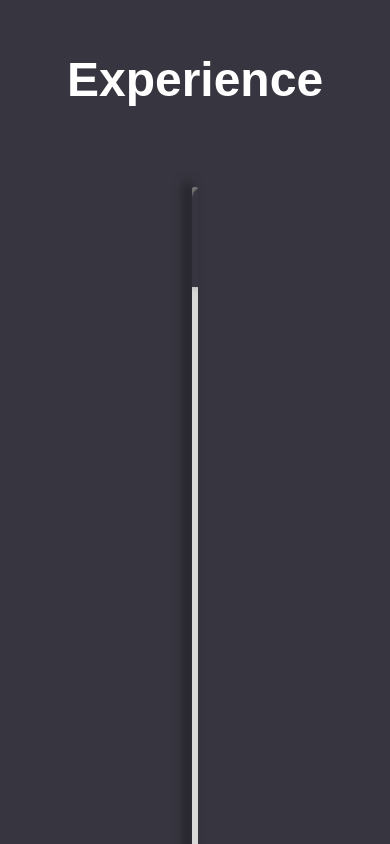
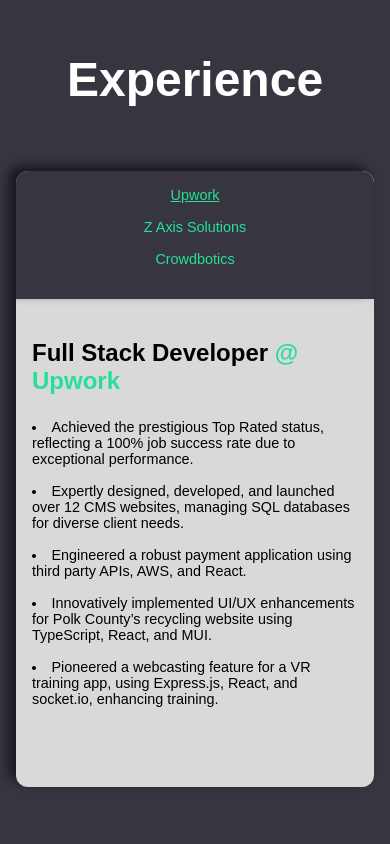
Before and after one commit to alexmassimino9/Portfolio, a React (Vite) app: page / in a window 390 px wide. Shown: the part 2200-3044 px from the top of the page. After the commit the page ends 3019 px from the top, so only its background shows below. Built offline with nearby package versions, Linux system fonts and the light colour scheme; a web font is replaced by a local one.

Commit message:
complete experience section

```diff
--- a/src/components/Experience/experience/Experience.module.css
+++ b/src/components/Experience/experience/Experience.module.css
@@ -1,21 +1,21 @@
-
 .container {
+    /* Add any specific styles for the main container if needed */
 }
 
 .expContainer {
     padding-block: 3rem;
-    padding-inline: var(--padding-inline)
+    padding-inline: var(--padding-inline);
 }
+
 .expBox {
     border-radius: 12px;
     background-color: #D9D9D9;
-    -webkit-box-shadow: -7px -5px 11px 0px rgba(0,0,0,0.6);
-    -moz-box-shadow: -7px -5px 11px 0px rgba(0,0,0,0.6);
+    padding-block-end: 3rem;
+
     box-shadow: -7px -5px 11px 0px rgba(0,0,0,0.6);
 }
+
 .expTop {
-    -webkit-box-shadow: -7px -5px 11px 0px rgba(0,0,0,0.6);
-    -moz-box-shadow: -7px -5px 11px 0px rgba(0,0,0,0.6);
     box-shadow: -7px -5px 11px 0px rgba(0,0,0,0.6);
     background-color: var(--dark-grey);
     margin: 0;
@@ -25,30 +25,64 @@
     padding-block: 2rem;
     border-top-right-radius: 12px;
     border-top-left-radius: 12px;
+}
 
-}
 .expTitle {
     color: var(--green);
+    font-size: 1rem;
 }
 
 .expBottom {
     padding: 1rem;
 }
-.expCompany{
+
+.expCompany {
     color: var(--green);
 }
+
 .expBottom > h3 {
     color: black;
     font-weight: bold;
     font-size: 2rem;
 }
+
 .expItem {
     margin-block-end: 1rem;
     color: black;
     font-weight: 300;
     list-style: disc;
 }
+
 .activeExp {
     text-decoration: underline;
     text-decoration-color: var(--green);
-  }
+}
+
+
+@media(max-width: 768px) {
+    .expContainer {
+        padding-block: 2rem;
+        padding-inline: 1rem;
+    }
+
+    .expTop {
+        padding-inline: 0;
+        flex-direction: column;
+        padding-block: 1rem;
+        justify-content: center;
+        align-items: center;
+    }
+
+    .expTitle {
+        margin-bottom: 1rem;
+        font-size: 0.9rem;
+    }
+
+    .expBottom > h3 {
+        font-size: 1.5rem;
+    }
+
+    .expItem {
+        font-size: 0.9rem;
+    }
+}
```
